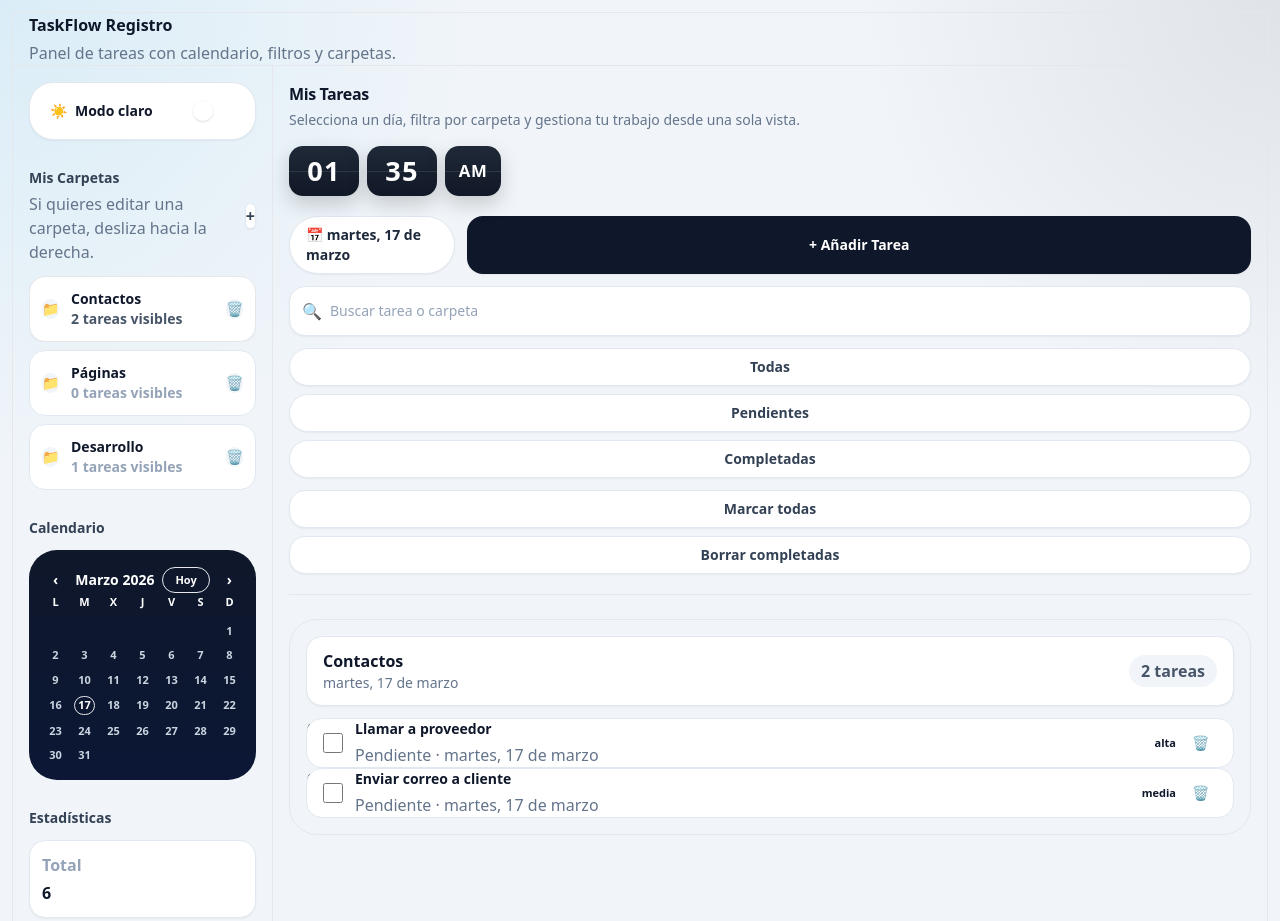
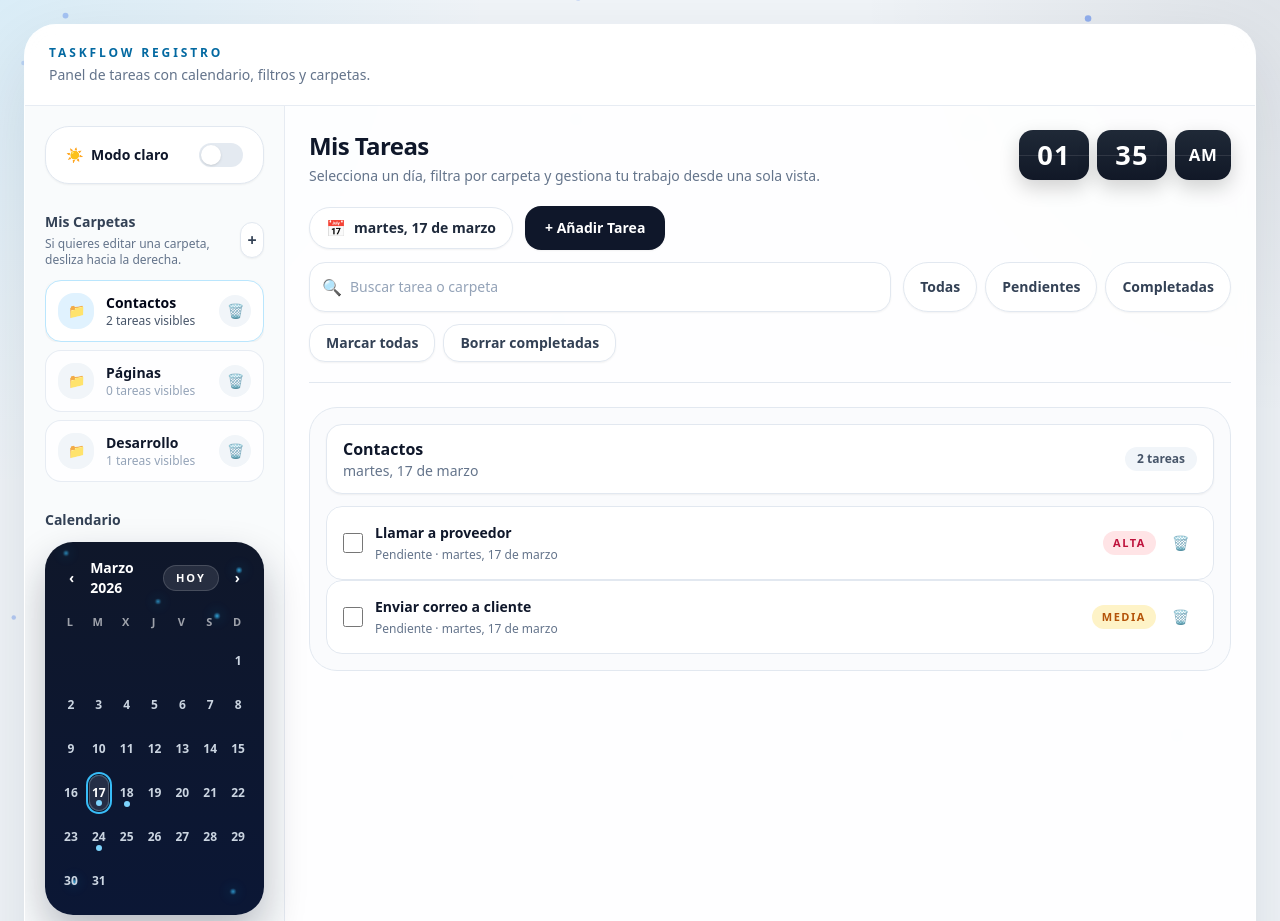
Before and after one commit to AdriSantosVera/taskflow-project, a website: page automation-ai-dashboard/apps/taskflow-registro/index.html in a window 1280 px wide. Shown: the top 921 px of the page. Drawn offline with Linux system fonts and the light colour scheme.

Commit message:
feat: refine taskflow UI and background particles

```diff
--- a/automation-ai-dashboard/apps/taskflow-registro/app.js
+++ b/automation-ai-dashboard/apps/taskflow-registro/app.js
@@ -70,6 +70,7 @@
 const clearCompletedBtn = $("clearCompletedBtn");
 
 const taskTemplate = $("taskTemplate");
+const bgParticles = $("bgParticles");
 
 const monthNames = [
   "Enero", "Febrero", "Marzo", "Abril", "Mayo", "Junio",
@@ -80,9 +81,9 @@
   folderButton:
     "relative z-10 flex w-full items-center justify-between gap-2 rounded-2xl border px-3 py-3 text-left text-sm font-semibold transition will-change-transform",
   folderButtonActive:
-    "border-sky-200 bg-white text-slate-950 shadow-sm dark:border-sky-700 dark:bg-slate-800 dark:text-white",
+    "border-sky-200 bg-white text-slate-950 shadow-[0_8px_24px_rgba(15,23,42,0.08)] dark:border-slate-700 dark:bg-slate-800 dark:text-slate-100",
   folderButtonIdle:
-    "border-slate-200 bg-white hover:bg-slate-50 dark:border-slate-800 dark:bg-slate-900 dark:text-slate-100 dark:hover:bg-slate-800",
+    "border-slate-200/80 bg-white/90 hover:-translate-y-0.5 hover:bg-white dark:border-slate-800 dark:bg-slate-900 dark:text-slate-100 dark:hover:bg-slate-800",
   folderEditHint:
     "hidden",
   emptyState:
@@ -143,27 +144,15 @@
 
 function loadTasks() {
   try {
-    const saved = JSON.parse(localStorage.getItem(STORAGE_KEY));
-    function loadTasks() {
-  try {
     const raw = localStorage.getItem(STORAGE_KEY);
-
     if (raw === null) {
       return getDefaultTasks();
     }
 
     const saved = JSON.parse(raw);
-
     if (!Array.isArray(saved)) {
       return getDefaultTasks();
     }
-
-    return saved.map(normalizeTask);
-  } catch {
-    return getDefaultTasks();
-  }
-}
-
 
     return saved.map(normalizeTask);
   } catch {
@@ -519,7 +508,6 @@
 
   folders.forEach((folder) => {
     const isActive = folder === selectedFolder;
-
     const wrapper = document.createElement("div");
     wrapper.className = "relative overflow-hidden rounded-xl";
 
@@ -532,22 +520,20 @@
       isActive ? styles.folderButtonActive : styles.folderButtonIdle
     }`;
 
-    const countClass = isActive
-      ? "block text-xs font-medium text-slate-600 dark:text-slate-300"
-      : "block text-xs font-medium text-slate-400 dark:text-slate-400";
-
-    const iconClass = isActive
-      ? "flex h-9 w-9 items-center justify-center rounded-2xl bg-slate-100 text-base dark:bg-slate-700"
-      : "flex h-9 w-9 items-center justify-center rounded-2xl bg-slate-100 text-base dark:bg-slate-800";
-
     const label = document.createElement("span");
     label.className = "truncate";
+    const countClass = isActive
+      ? "text-slate-600 dark:text-slate-300"
+      : "text-slate-400 dark:text-slate-400";
+    const iconClass = isActive
+      ? "bg-sky-100 text-slate-900 dark:bg-slate-700 dark:text-slate-100"
+      : "bg-slate-100 text-slate-700 dark:bg-slate-800 dark:text-slate-100";
     label.innerHTML = `
       <span class="flex items-center gap-3">
-        <span class="${iconClass}">📁</span>
+        <span class="flex h-9 w-9 items-center justify-center rounded-2xl ${iconClass}">📁</span>
         <span class="min-w-0">
           <span class="block truncate text-sm font-extrabold">${folder}</span>
-          <span class="${countClass}">${getFolderTaskCount(folder)} tareas visibles</span>
+          <span class="block text-xs font-medium ${countClass}">${getFolderTaskCount(folder)} tareas visibles</span>
         </span>
       </span>
     `;
@@ -754,6 +740,91 @@
   ampm.textContent = meridian;
 }
 
+function initParticles() {
+  if (!bgParticles) return;
+
+  const ctx = bgParticles.getContext("2d");
+  if (!ctx) return;
+
+  const prefersReducedMotion = window.matchMedia("(prefers-reduced-motion: reduce)").matches;
+
+  const state = {
+    width: 0,
+    height: 0,
+    particles: [],
+    animationId: null
+  };
+
+  const colors = {
+    light: "rgba(37, 99, 235, 0.35)",
+    dark: "rgba(56, 189, 248, 0.35)"
+  };
+
+  const resize = () => {
+    state.width = window.innerWidth;
+    state.height = window.innerHeight;
+    bgParticles.width = Math.floor(state.width * window.devicePixelRatio);
+    bgParticles.height = Math.floor(state.height * window.devicePixelRatio);
+    ctx.setTransform(window.devicePixelRatio, 0, 0, window.devicePixelRatio, 0, 0);
+
+    const targetCount = Math.min(90, Math.max(40, Math.floor(state.width / 14)));
+    state.particles = Array.from({ length: targetCount }, () => ({
+      x: Math.random() * state.width,
+      y: Math.random() * state.height,
+      r: 1 + Math.random() * 2.6,
+      vx: (Math.random() - 0.5) * 0.35,
+      vy: (Math.random() - 0.5) * 0.35,
+      alpha: 0.15 + Math.random() * 0.35
+    }));
+  };
+
+  const draw = () => {
+    ctx.clearRect(0, 0, state.width, state.height);
+    const isDark = document.documentElement.classList.contains("dark");
+    const baseColor = isDark ? colors.dark : colors.light;
+
+    for (const particle of state.particles) {
+      particle.x += particle.vx;
+      particle.y += particle.vy;
+
+      if (particle.x < -20) particle.x = state.width + 20;
+      if (particle.x > state.width + 20) particle.x = -20;
+      if (particle.y < -20) particle.y = state.height + 20;
+      if (particle.y > state.height + 20) particle.y = -20;
+
+      ctx.beginPath();
+      ctx.fillStyle = baseColor.replace("0.35", particle.alpha.toFixed(2));
+      ctx.arc(particle.x, particle.y, particle.r, 0, Math.PI * 2);
+      ctx.fill();
+    }
+
+    state.animationId = window.requestAnimationFrame(draw);
+  };
+
+  const stop = () => {
+    if (state.animationId) {
+      window.cancelAnimationFrame(state.animationId);
+      state.animationId = null;
+    }
+  };
+
+  resize();
+
+  if (!prefersReducedMotion) {
+    draw();
+  } else {
+    ctx.clearRect(0, 0, state.width, state.height);
+  }
+
+  window.addEventListener("resize", () => {
+    stop();
+    resize();
+    if (!prefersReducedMotion) {
+      draw();
+    }
+  });
+}
+
 function completeAllVisibleTasks() {
   const visibleTaskIds = getFilteredTasks()
     .filter((task) => !task.completed)
@@ -934,5 +1005,6 @@
 renderTasks();
 renderCalendar();
 updateClock();
+initParticles();
 
 setInterval(updateClock, 60_000);
--- a/automation-ai-dashboard/apps/taskflow-registro/index.html
+++ b/automation-ai-dashboard/apps/taskflow-registro/index.html
@@ -66,10 +66,40 @@
         font-size: 0.82rem;
       }
     }
+
+    .energy-orb {
+      position: absolute;
+      width: 6px;
+      height: 6px;
+      border-radius: 999px;
+      background: radial-gradient(circle, rgba(56, 189, 248, 0.9) 0%, rgba(56, 189, 248, 0.15) 70%);
+      box-shadow: 0 0 14px rgba(56, 189, 248, 0.45);
+      opacity: 0.7;
+      animation: float-orb 6s ease-in-out infinite;
+    }
+
+    .energy-orb:nth-child(1) { top: 10px; left: 18px; animation-delay: 0s; }
+    .energy-orb:nth-child(2) { top: 32px; right: 22px; animation-delay: 1.2s; }
+    .energy-orb:nth-child(3) { bottom: 22px; left: 26px; animation-delay: 2.1s; }
+    .energy-orb:nth-child(4) { bottom: 16px; right: 28px; animation-delay: 3.4s; }
+    .energy-orb:nth-child(5) { top: 58px; left: 50%; animation-delay: 4.1s; }
+    .energy-orb:nth-child(6) { top: 78px; right: 44px; animation-delay: 2.7s; }
+
+    @keyframes float-orb {
+      0%, 100% {
+        transform: translateY(0) scale(1);
+        opacity: 0.7;
+      }
+      50% {
+        transform: translateY(-8px) scale(1.1);
+        opacity: 1;
+      }
+    }
   </style>
 </head>
 
 <body class="min-h-screen bg-slate-100 text-slate-900 transition-colors duration-300 dark:bg-slate-950 dark:text-slate-100">
+  <canvas id="bgParticles" class="pointer-events-none fixed inset-0 -z-10"></canvas>
   <div class="mx-auto max-w-7xl px-3 py-3 sm:p-6">
     <div class="overflow-hidden rounded-[32px] border border-white/70 bg-white/90 shadow-[0_30px_80px_rgba(15,23,42,0.12)] backdrop-blur transition-colors duration-300 dark:border-slate-800 dark:bg-slate-900">
       <header class="border-b border-slate-200/80 bg-white/70 px-4 py-4 backdrop-blur dark:border-slate-800 dark:bg-slate-900/70 sm:px-6 sm:py-5">
@@ -81,7 +111,7 @@
         </div>
       </header>
 
-      <main class="grid min-h-[720px] grid-cols-1 md:grid-cols-[260px_1fr]">
+      <main class="grid min-h-[640px] grid-cols-1 md:min-h-[720px] md:grid-cols-[260px_1fr]">
         <aside class="order-2 border-t border-slate-200/80 bg-slate-50/80 p-4 transition-colors duration-300 dark:border-slate-800 dark:bg-slate-950 md:order-1 md:border-r md:border-t-0 md:p-5">
           <div class="rounded-3xl border border-slate-200 bg-white p-2 shadow-sm transition-colors duration-300 dark:border-slate-800 dark:bg-slate-900">
             <button id="themeBtn" class="flex w-full items-center justify-between gap-3 px-3 py-2 text-sm font-semibold">
@@ -124,8 +154,16 @@
           <section class="mt-7">
             <h3 class="text-sm font-extrabold text-slate-700 dark:text-slate-200">Calendario</h3>
 
-            <div class="mt-3 rounded-[28px] bg-slate-900 p-4 text-white shadow-[0_20px_40px_rgba(15,23,42,0.28)] transition-colors duration-300 dark:bg-slate-800 dark:text-slate-100" style="background: linear-gradient(180deg, #0f172a 0%, #0b1735 100%);">
-              <div class="mb-4 flex items-center justify-between gap-2">
+            <div class="relative mt-3 rounded-[28px] bg-slate-900 p-3 text-white shadow-[0_20px_40px_rgba(15,23,42,0.28)] transition-colors duration-300 dark:bg-slate-800 dark:text-slate-100 sm:p-4" style="background: linear-gradient(180deg, #0f172a 0%, #0b1735 100%);">
+              <div class="pointer-events-none absolute inset-0">
+                <span class="energy-orb"></span>
+                <span class="energy-orb"></span>
+                <span class="energy-orb"></span>
+                <span class="energy-orb"></span>
+                <span class="energy-orb"></span>
+                <span class="energy-orb"></span>
+              </div>
+              <div class="mb-3 flex items-center justify-between gap-2 sm:mb-4">
                 <button id="prevMonth" class="rounded-md px-2 py-1 text-sm font-bold hover:bg-white/10">‹</button>
 
                 <div class="flex items-center gap-2">
@@ -133,7 +171,7 @@
                   <button
                     id="todayBtn"
                     type="button"
-                    class="rounded-full border border-white/15 bg-white/10 px-3 py-1 text-[11px] font-bold uppercase tracking-[0.18em] text-white transition hover:bg-white/20"
+                    class="rounded-full border border-white/15 bg-white/10 px-3 py-1 text-[10px] font-bold uppercase tracking-[0.18em] text-white transition hover:bg-white/20 sm:text-[11px]"
                   >
                     Hoy
                   </button>
@@ -142,18 +180,18 @@
                 <button id="nextMonth" class="rounded-md px-2 py-1 text-sm font-bold hover:bg-white/10">›</button>
               </div>
 
-              <div class="mb-3 grid grid-cols-7 gap-2 text-center text-[11px] font-semibold uppercase tracking-[0.18em] opacity-60">
+              <div class="mb-2 grid grid-cols-7 gap-1 text-center text-[10px] font-semibold uppercase tracking-[0.18em] opacity-60 sm:mb-3 sm:gap-2 sm:text-[11px]">
                 <div>L</div><div>M</div><div>X</div><div>J</div><div>V</div><div>S</div><div>D</div>
               </div>
 
-              <div id="calendarGrid" class="grid grid-cols-7 gap-2 text-center text-[11px]"></div>
+              <div id="calendarGrid" class="grid grid-cols-7 gap-1 text-center text-[11px] sm:gap-2"></div>
             </div>
           </section>
 
           <section class="mt-7">
             <h2 class="text-sm font-extrabold text-slate-700 dark:text-slate-200">Estadísticas</h2>
 
-            <div class="mt-3 grid grid-cols-3 gap-2">
+            <div class="mt-3 grid grid-cols-1 gap-2 sm:grid-cols-3">
               <article class="rounded-2xl border border-slate-200 bg-white px-3 py-3 shadow-sm dark:border-slate-800 dark:bg-slate-900">
                 <h3 class="text-xs font-bold uppercase tracking-[0.18em] text-slate-400">Total</h3>
                 <p id="totalTasksStat" class="mt-1 text-xl font-black text-slate-900 dark:text-slate-100">0</p>
@@ -194,7 +232,7 @@
 
             <div class="mt-5 flex flex-col gap-3">
               <div class="flex flex-col gap-3 sm:flex-row sm:flex-wrap sm:items-center">
-                <div class="inline-flex items-center gap-2 rounded-full border border-slate-200 bg-white px-4 py-2 text-sm shadow-sm dark:border-slate-800 dark:bg-slate-950">
+                <div class="inline-flex items-center gap-2 rounded-full border border-slate-200 bg-white px-4 py-2 text-xs shadow-sm dark:border-slate-800 dark:bg-slate-950 sm:text-sm">
                   <span class="text-base">📅</span>
                   <span id="selectedDateLabel" class="font-extrabold text-slate-800 dark:text-slate-100">—</span>
                 </div>
@@ -202,41 +240,41 @@
                 <button
                   id="addBtn"
                   type="button"
-                  class="w-full rounded-2xl bg-slate-900 px-5 py-3 text-sm font-extrabold text-white shadow-sm transition hover:-translate-y-0.5 hover:bg-slate-800 active:translate-y-0 dark:bg-white dark:text-slate-900 dark:hover:bg-slate-200 sm:w-auto"
+                  class="w-full rounded-2xl bg-slate-900 px-5 py-2.5 text-xs font-extrabold text-white shadow-sm transition hover:-translate-y-0.5 hover:bg-slate-800 active:translate-y-0 dark:bg-white dark:text-slate-900 dark:hover:bg-slate-200 sm:w-auto sm:py-3 sm:text-sm"
                 >
                   + Añadir Tarea
                 </button>
               </div>
 
               <div class="grid gap-3 xl:grid-cols-[minmax(0,1fr)_auto]">
-                <div class="flex items-center gap-2 rounded-2xl border border-slate-200 bg-white px-3 py-3 shadow-sm transition-colors duration-300 dark:border-slate-800 dark:bg-slate-950">
+                <div class="flex items-center gap-2 rounded-2xl border border-slate-200 bg-white px-3 py-2.5 shadow-sm transition-colors duration-300 dark:border-slate-800 dark:bg-slate-950 sm:py-3">
                   <span class="text-slate-400">🔍</span>
                   <input
                     id="search"
                     placeholder="Buscar tarea o carpeta"
-                    class="w-full bg-transparent text-sm outline-none placeholder:text-slate-400 focus:ring-2 focus:ring-sky-500/30"
+                    class="w-full bg-transparent text-xs outline-none placeholder:text-slate-400 focus:ring-2 focus:ring-sky-500/30 sm:text-sm"
                   >
                 </div>
 
                 <div class="grid grid-cols-3 gap-2 sm:flex sm:flex-wrap" role="group" aria-label="Filtros de tareas">
-                  <button id="filterAll" type="button" class="rounded-full border border-slate-200 bg-white px-3 py-2 text-sm font-bold text-slate-700 shadow-sm transition hover:bg-slate-50 dark:border-slate-800 dark:bg-slate-950 dark:text-slate-200 dark:hover:bg-slate-900 sm:px-4">Todas</button>
-                  <button id="filterPending" type="button" class="rounded-full border border-slate-200 bg-white px-3 py-2 text-sm font-bold text-slate-700 shadow-sm transition hover:bg-slate-50 dark:border-slate-800 dark:bg-slate-950 dark:text-slate-200 dark:hover:bg-slate-900 sm:px-4">Pendientes</button>
-                  <button id="filterCompleted" type="button" class="rounded-full border border-slate-200 bg-white px-3 py-2 text-sm font-bold text-slate-700 shadow-sm transition hover:bg-slate-50 dark:border-slate-800 dark:bg-slate-950 dark:text-slate-200 dark:hover:bg-slate-900 sm:px-4">Completadas</button>
+                  <button id="filterAll" type="button" class="rounded-full border border-slate-200 bg-white px-3 py-2 text-xs font-bold text-slate-700 shadow-sm transition hover:bg-slate-50 dark:border-slate-800 dark:bg-slate-950 dark:text-slate-200 dark:hover:bg-slate-900 sm:px-4 sm:text-sm">Todas</button>
+                  <button id="filterPending" type="button" class="rounded-full border border-slate-200 bg-white px-3 py-2 text-xs font-bold text-slate-700 shadow-sm transition hover:bg-slate-50 dark:border-slate-800 dark:bg-slate-950 dark:text-slate-200 dark:hover:bg-slate-900 sm:px-4 sm:text-sm">Pendientes</button>
+                  <button id="filterCompleted" type="button" class="rounded-full border border-slate-200 bg-white px-3 py-2 text-xs font-bold text-slate-700 shadow-sm transition hover:bg-slate-50 dark:border-slate-800 dark:bg-slate-950 dark:text-slate-200 dark:hover:bg-slate-900 sm:px-4 sm:text-sm">Completadas</button>
                 </div>
               </div>
 
               <div class="grid grid-cols-2 gap-2 sm:flex sm:flex-wrap">
-                <button id="completeAllBtn" type="button" class="rounded-2xl border border-slate-200 bg-white px-3 py-2 text-sm font-bold text-slate-700 shadow-sm transition hover:bg-slate-50 dark:border-slate-800 dark:bg-slate-950 dark:text-slate-200 dark:hover:bg-slate-900 sm:px-4">
+                <button id="completeAllBtn" type="button" class="rounded-2xl border border-slate-200 bg-white px-3 py-2 text-xs font-bold text-slate-700 shadow-sm transition hover:bg-slate-50 dark:border-slate-800 dark:bg-slate-950 dark:text-slate-200 dark:hover:bg-slate-900 sm:px-4 sm:text-sm">
                   Marcar todas
                 </button>
-                <button id="clearCompletedBtn" type="button" class="rounded-2xl border border-slate-200 bg-white px-3 py-2 text-sm font-bold text-slate-700 shadow-sm transition hover:bg-red-50 hover:text-red-600 dark:border-slate-800 dark:bg-slate-950 dark:text-slate-200 dark:hover:bg-red-950/30 dark:hover:text-red-300 sm:px-4">
+                <button id="clearCompletedBtn" type="button" class="rounded-2xl border border-slate-200 bg-white px-3 py-2 text-xs font-bold text-slate-700 shadow-sm transition hover:bg-red-50 hover:text-red-600 dark:border-slate-800 dark:bg-slate-950 dark:text-slate-200 dark:hover:bg-red-950/30 dark:hover:text-red-300 sm:px-4 sm:text-sm">
                   Borrar completadas
                 </button>
               </div>
             </div>
           </div>
 
-          <div id="tasksWrap" class="mt-6 space-y-4"></div>
+          <div id="tasksWrap" class="mt-4 space-y-4 sm:mt-6"></div>
         </section>
       </main>
 
```
Also changed, not shown: README.md, automation-ai-dashboard/apps/taskflow-registro/dist/output.css.
